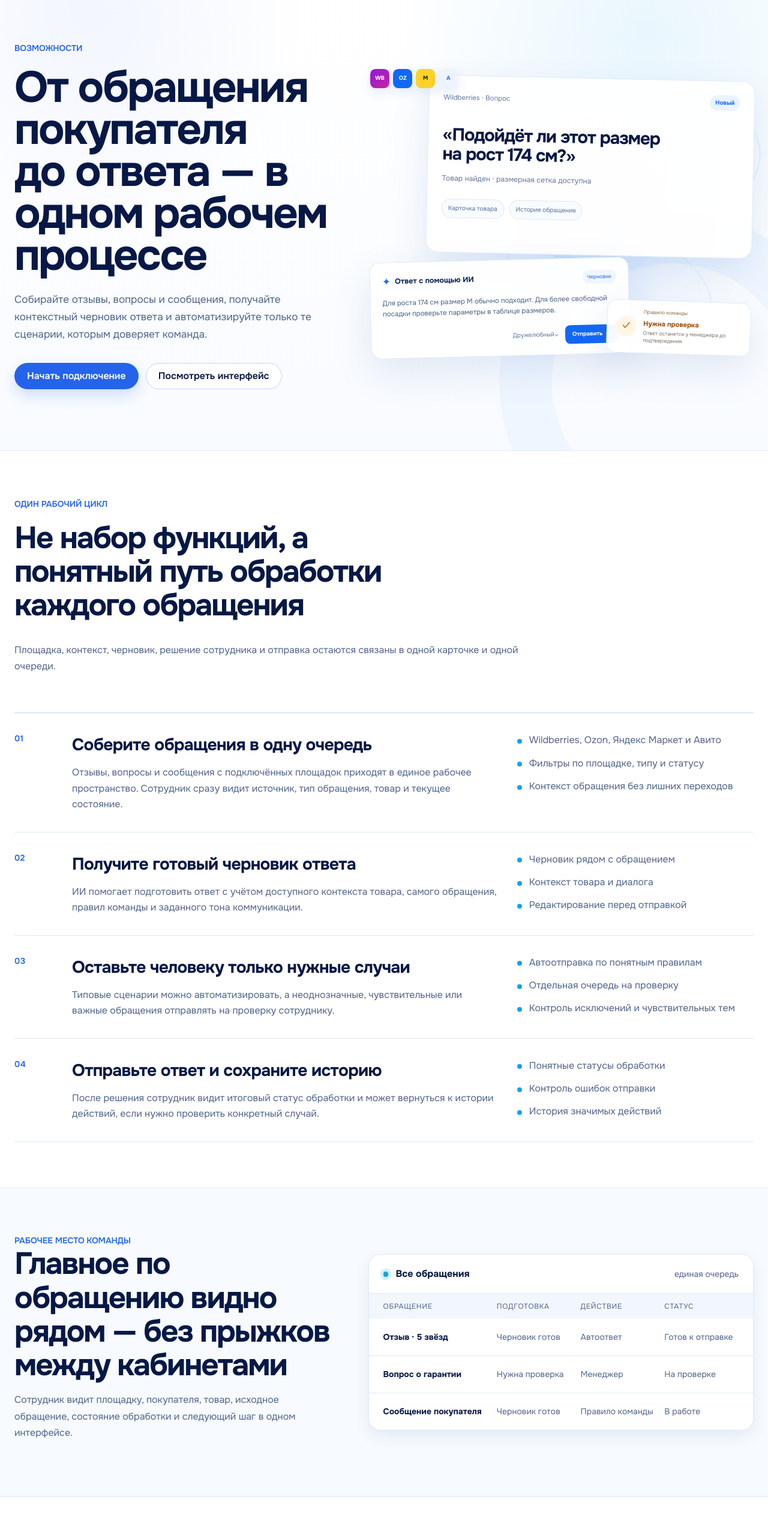
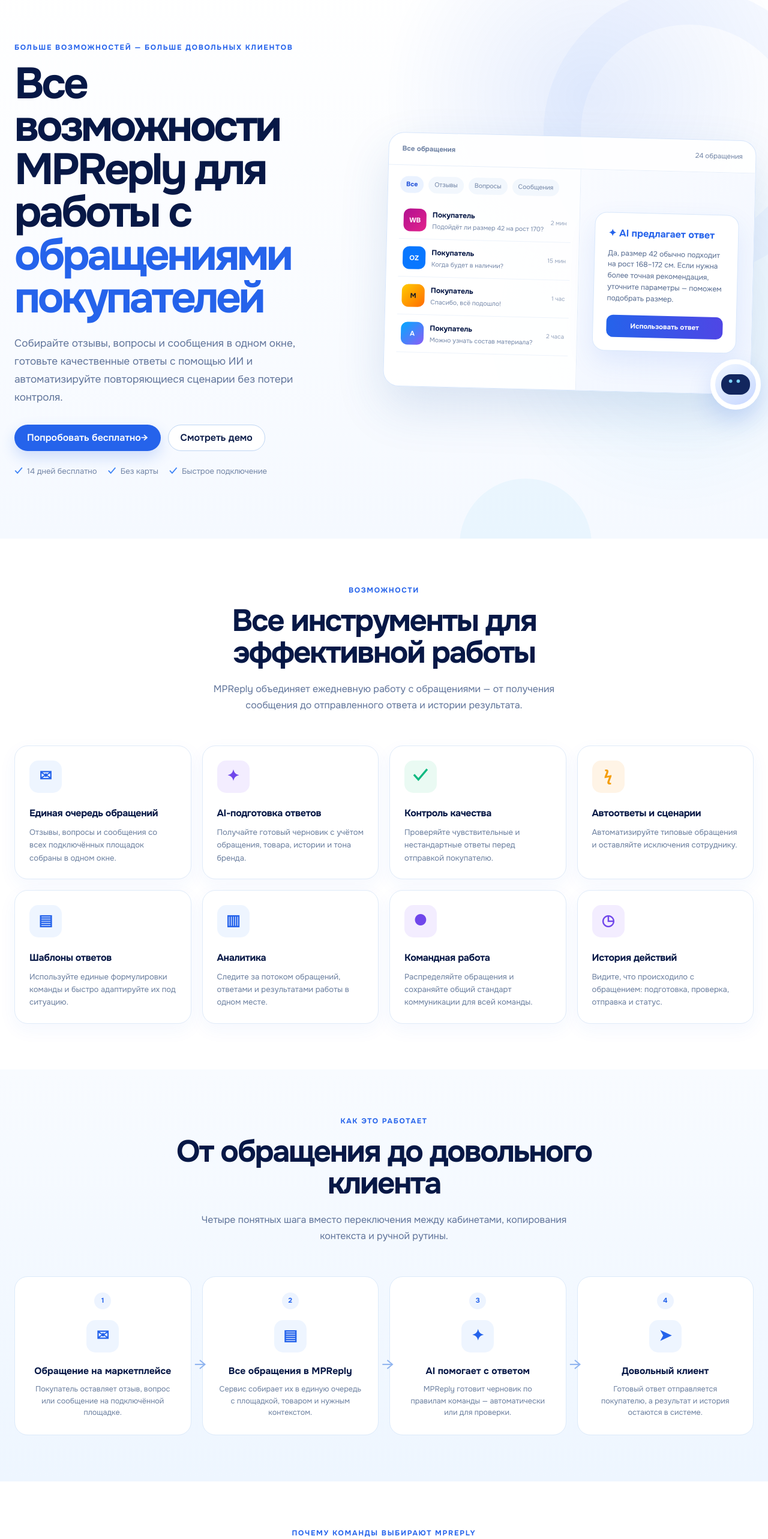
Before and after one commit to fedorovich-web/mpreply, a Next.js app in the folder apps/web/: page /features in a window 1280 px wide. Shown: the part 120-2686 px from the top of the page at 60% size. Built offline with nearby package versions, Linux system fonts and the light colour scheme; no server answers.

Commit message:
feat(web): rebuild features page from approved mockup

```diff
--- a/apps/web/app/features/page.tsx
+++ b/apps/web/app/features/page.tsx
@@ -5,196 +5,221 @@ import { PublicShell } from "../../components/public-site/PublicShell";
 import { createPageMetadata } from "../../lib/seo";
 
 export const metadata: Metadata = createPageMetadata({
-  title: "Автоответы на отзывы, вопросы и сообщения — возможности MPReply",
+  title: "Возможности MPReply — обращения, ИИ-ответы и автоматизация",
   description:
-    "Единая очередь обращений с Wildberries, Ozon, Яндекс Маркета и Авито, ответы с помощью ИИ, правила автоматизации, проверка сотрудником и контроль отправки.",
+    "Единая очередь обращений с Wildberries, Ozon, Яндекс Маркета и Авито, подготовка ответов с ИИ, контроль качества, автоответы, шаблоны, аналитика и командная работа.",
   path: "/features",
 });
 
-const capabilityGroups = [
+const tools = [
   {
-    number: "01",
-    title: "Соберите обращения в одну очередь",
-    text: "Отзывы, вопросы и сообщения с подключённых площадок приходят в единое рабочее пространство. Сотрудник сразу видит источник, тип обращения, товар и текущее состояние.",
-    points: ["Wildberries, Ozon, Яндекс Маркет и Авито", "Фильтры по площадке, типу и статусу", "Контекст обращения без лишних переходов"],
+    icon: "✉",
+    tone: "blue",
+    title: "Единая очередь обращений",
+    text: "Отзывы, вопросы и сообщения со всех подключённых площадок собраны в одном окне.",
   },
   {
-    number: "02",
-    title: "Получите готовый черновик ответа",
-    text: "ИИ помогает подготовить ответ с учётом доступного контекста товара, самого обращения, правил команды и заданного тона коммуникации.",
-    points: ["Черновик рядом с обращением", "Контекст товара и диалога", "Редактирование перед отправкой"],
+    icon: "✦",
+    tone: "purple",
+    title: "AI-подготовка ответов",
+    text: "Получайте готовый черновик с учётом обращения, товара, истории и тона бренда.",
   },
   {
-    number: "03",
-    title: "Оставьте человеку только нужные случаи",
-    text: "Типовые сценарии можно автоматизировать, а неоднозначные, чувствительные или важные обращения отправлять на проверку сотруднику.",
-    points: ["Автоотправка по понятным правилам", "Отдельная очередь на проверку", "Контроль исключений и чувствительных тем"],
+    icon: "✓",
+    tone: "green",
+    title: "Контроль качества",
+    text: "Проверяйте чувствительные и нестандартные ответы перед отправкой покупателю.",
   },
   {
-    number: "04",
-    title: "Отправьте ответ и сохраните историю",
-    text: "После решения сотрудник видит итоговый статус обработки и может вернуться к истории действий, если нужно проверить конкретный случай.",
-    points: ["Понятные статусы обработки", "Контроль ошибок отправки", "История значимых действий"],
+    icon: "ϟ",
+    tone: "orange",
+    title: "Автоответы и сценарии",
+    text: "Автоматизируйте типовые обращения и оставляйте исключения сотруднику.",
   },
-];
+  {
+    icon: "▤",
+    tone: "blue",
+    title: "Шаблоны ответов",
+    text: "Используйте единые формулировки команды и быстро адаптируйте их под ситуацию.",
+  },
+  {
+    icon: "▥",
+    tone: "blue",
+    title: "Аналитика",
+    text: "Следите за потоком обращений, ответами и результатами работы в одном месте.",
+  },
+  {
+    icon: "●",
+    tone: "purple",
+    title: "Командная работа",
+    text: "Распределяйте обращения и сохраняйте общий стандарт коммуникации для всей команды.",
+  },
+  {
+    icon: "◷",
+    tone: "purple",
+    title: "История действий",
+    text: "Видите, что происходило с обращением: подготовка, проверка, отправка и статус.",
+  },
+] as const;
 
-const consoleRows = [
-  ["Отзыв · 5 звёзд", "Черновик готов", "Автоответ", "Готов к отправке"],
-  ["Вопрос о гарантии", "Нужна проверка", "Менеджер", "На проверке"],
-  ["Сообщение покупателя", "Черновик готов", "Правило команды", "В работе"],
-];
+const workflow = [
+  {
+    icon: "✉",
+    title: "Обращение на маркетплейсе",
+    text: "Покупатель оставляет отзыв, вопрос или сообщение на подключённой площадке.",
+  },
+  {
+    icon: "▤",
+    title: "Все обращения в MPReply",
+    text: "Сервис собирает их в единую очередь с площадкой, товаром и нужным контекстом.",
+  },
+  {
+    icon: "✦",
+    title: "AI помогает с ответом",
+    text: "MPReply готовит черновик по правилам команды — автоматически или для проверки.",
+  },
+  {
+    icon: "➤",
+    title: "Довольный клиент",
+    text: "Готовый ответ отправляется покупателю, а результат и история остаются в системе.",
+  },
+] as const;
 
-const controlScenarios = [
-  ["Повторяющиеся обращения", "Можно автоматизировать после настройки правил и тона ответа."],
-  ["Неоднозначные вопросы", "Оставляйте на проверку, чтобы сотрудник видел контекст и принимал решение."],
-  ["Негатив и чувствительные темы", "Выделяйте в отдельный сценарий и не отправляйте без нужного контроля."],
-  ["Несколько площадок", "Используйте один рабочий процесс вместо отдельных привычек для каждого кабинета."],
-];
+const benefits = [
+  ["Быстрее отвечайте", "Все обращения и следующий шаг уже перед глазами команды."],
+  ["Держите качество", "Тон бренда, правила и ручная проверка работают в одном процессе."],
+  ["Снимайте рутину", "Повторяющиеся сценарии можно автоматизировать без потери контроля."],
+  ["Видите результат", "Статусы и история действий помогают разбирать каждый случай."],
+] as const;
+
+const messages = [
+  ["wb", "WB", "Подойдёт ли размер 42 на рост 170?", "2 мин"],
+  ["oz", "OZ", "Когда будет в наличии?", "15 мин"],
+  ["ym", "М", "Спасибо, всё подошло!", "1 час"],
+  ["av", "A", "Можно узнать состав материала?", "2 часа"],
+] as const;
 
 export default function FeaturesPage() {
   return (
     <PublicShell>
-      <section className="public-subhero public-subhero-featured">
-        <div className="public-container public-subhero-grid">
-          <div className="public-subhero-copy">
-            <p className="eyebrow">Возможности</p>
-            <h1>От обращения покупателя до ответа — в одном рабочем процессе</h1>
-            <p className="public-lead">
-              Собирайте отзывы, вопросы и сообщения, получайте контекстный черновик ответа и автоматизируйте только те сценарии, которым доверяет команда.
+      <div className="mockup-page">
+        <section className="features-mockup-hero mockup-hero">
+          <div className="public-container mockup-hero-grid">
+            <div className="mockup-hero-copy">
+              <p className="mockup-eyebrow">Больше возможностей — больше довольных клиентов</p>
+              <h1>
+                Все возможности MPReply для работы с <span className="mockup-highlight">обращениями покупателей</span>
+              </h1>
+              <p>
+                Собирайте отзывы, вопросы и сообщения в одном окне, готовьте качественные ответы с помощью ИИ и автоматизируйте повторяющиеся сценарии без потери контроля.
               </p>
-            <div className="hero-actions">
+              <div className="mockup-actions">
                 <Link className="button button-primary" href="/auth/register?intent=connect-marketplace">
-                Начать подключение
+                  Попробовать бесплатно <span aria-hidden="true">→</span>
                 </Link>
                 <Link className="button button-secondary" href="/demo">
-                Посмотреть интерфейс
+                  Смотреть демо
                 </Link>
+              </div>
+              <div className="mockup-trust-row" aria-label="Условия старта">
+                <span>14 дней бесплатно</span>
+                <span>Без карты</span>
+                <span>Быстрое подключение</span>
               </div>
             </div>
 
-          <div className="features-hero-scene" role="group" aria-label="Путь обращения от покупателя до готового ответа">
-            <div className="features-hero-glow" aria-hidden="true" />
-            <div className="features-hero-orbit features-hero-orbit-a" aria-hidden="true" />
-            <div className="features-hero-orbit features-hero-orbit-b" aria-hidden="true" />
-
-            <article className="features-hero-message">
-              <div className="features-hero-card-head">
-                <span>Wildberries · Вопрос</span>
-                <strong>Новый</strong>
+            <div className="features-mockup-scene" role="img" aria-label="Единая очередь MPReply с обращениями и подготовленным ответом">
+              <div className="features-window">
+                <div className="features-window-top">
+                  <strong>Все обращения</strong>
+                  <span>24 обращения</span>
                 </div>
-              <h2>«Подойдёт ли этот размер на рост 174 см?»</h2>
-              <p>Товар найден · размерная сетка доступна</p>
-              <div className="features-hero-context" role="group" aria-label="Доступный контекст">
-                <span>Карточка товара</span>
-                <span>История обращения</span>
+                <div className="features-window-body">
+                  <div className="features-feed">
+                    <div className="features-feed-tabs" aria-hidden="true">
+                      <span>Все</span>
+                      <span>Отзывы</span>
+                      <span>Вопросы</span>
+                      <span>Сообщения</span>
                     </div>
-            </article>
-
-            <div className="features-hero-draft">
-              <div className="features-hero-draft-title">
-                <span aria-hidden="true">✦</span>
-                <strong>Ответ с помощью ИИ</strong>
-                <small>Черновик</small>
+                    {messages.map(([tone, mark, text, time]) => (
+                      <div className="features-message" key={`${mark}-${text}`}>
+                        <span className={`mockup-market-mark ${tone}`} aria-hidden="true">{mark}</span>
+                        <div>
+                          <strong>Покупатель</strong>
+                          <p>{text}</p>
                         </div>
-              <p>Для роста 174 см размер M обычно подходит. Для более свободной посадки проверьте параметры в таблице размеров.</p>
-              <div className="features-hero-draft-actions" aria-hidden="true">
-                <span>Дружелюбный⌄</span>
-                <b>Отправить&nbsp; →</b>
+                        <small>{time}</small>
+                      </div>
+                    ))}
+                  </div>
+                  <div className="features-draft-pane">
+                    <div className="features-draft-card">
+                      <strong>✦ AI предлагает ответ</strong>
+                      <p>
+                        Да, размер 42 обычно подходит на рост 168–172 см. Если нужна более точная рекомендация, уточните параметры — поможем подобрать размер.
+                      </p>
+                      <span>Использовать ответ</span>
                     </div>
                   </div>
-
-            <div className="features-hero-review">
-              <span className="features-hero-review-icon" aria-hidden="true">✓</span>
-              <div>
-                <small>Правило команды</small>
-                <strong>Нужна проверка</strong>
-                <p>Ответ останется у менеджера до подтверждения.</p>
                 </div>
               </div>
-
-            <div className="features-hero-sources" role="group" aria-label="Поддерживаемые площадки">
-              <span className="is-wb">WB</span>
-              <span className="is-ozon">OZ</span>
-              <span className="is-market">М</span>
-              <span className="is-avito">A</span>
-            </div>
+              <div className="mockup-mascot" aria-hidden="true" />
             </div>
           </div>
         </section>
 
         <section className="public-section">
           <div className="public-container">
-          <div className="section-heading section-heading-wide">
-            <p className="eyebrow">Один рабочий цикл</p>
-            <h2>Не набор функций, а понятный путь обработки каждого обращения</h2>
-            <p>Площадка, контекст, черновик, решение сотрудника и отправка остаются связаны в одной карточке и одной очереди.</p>
+            <div className="mockup-section-head">
+              <p className="mockup-eyebrow">Возможности</p>
+              <h2>Все инструменты для эффективной работы</h2>
+              <p>MPReply объединяет ежедневную работу с обращениями — от получения сообщения до отправленного ответа и истории результата.</p>
             </div>
-
-          <div className="capability-stack">
-            {capabilityGroups.map((group) => (
-              <article className="capability-row" key={group.number}>
-                <span className="capability-index">{group.number}</span>
-                <div className="capability-copy">
-                  <h3>{group.title}</h3>
-                  <p>{group.text}</p>
-                </div>
-                <ul className="capability-points">
-                  {group.points.map((point) => <li key={point}>{point}</li>)}
-                </ul>
+            <div className="features-tool-grid">
+              {tools.map((tool) => (
+                <article className="features-tool-card" key={tool.title}>
+                  <span className={`mockup-icon-chip ${tool.tone === "blue" ? "" : tool.tone}`} aria-hidden="true">{tool.icon}</span>
+                  <h3>{tool.title}</h3>
+                  <p>{tool.text}</p>
                 </article>
               ))}
             </div>
           </div>
         </section>
 
-      <section className="public-section public-section-muted">
-        <div className="public-container public-two-column public-two-column-feature">
-          <div>
-            <p className="eyebrow">Рабочее место команды</p>
-            <h2>Главное по обращению видно рядом — без прыжков между кабинетами</h2>
-            <p className="public-copy-muted">
-              Сотрудник видит площадку, покупателя, товар, исходное обращение, состояние обработки и следующий шаг в одном интерфейсе.
-            </p>
+        <section className="public-section mockup-section-soft">
+          <div className="public-container">
+            <div className="mockup-section-head">
+              <p className="mockup-eyebrow">Как это работает</p>
+              <h2>От обращения до довольного клиента</h2>
+              <p>Четыре понятных шага вместо переключения между кабинетами, копирования контекста и ручной рутины.</p>
             </div>
-
-          <div className="product-console" role="group" aria-label="Пример очереди MPReply">
-            <div className="product-console-head">
-              <div>
-                <span className="operations-live-dot" aria-hidden="true" />
-                <strong>Все обращения</strong>
-              </div>
-              <span>единая очередь</span>
-            </div>
-            <div className="product-console-columns" aria-hidden="true">
-              <span>Обращение</span><span>Подготовка</span><span>Действие</span><span>Статус</span>
-            </div>
-            <div className="product-console-rows">
-              {consoleRows.map(([message, decision, action, status]) => (
-                <div className="product-console-row" key={message}>
-                  <strong>{message}</strong>
-                  <span>{decision}</span>
-                  <span>{action}</span>
-                  <span>{status}</span>
-                </div>
+            <div className="features-workflow">
+              {workflow.map((step, index) => (
+                <article className="features-workflow-card" key={step.title}>
+                  <span className="mockup-step-number">{index + 1}</span>
+                  <span className="mockup-icon-chip" aria-hidden="true">{step.icon}</span>
+                  <h3>{step.title}</h3>
+                  <p>{step.text}</p>
+                </article>
               ))}
-            </div>
             </div>
           </div>
         </section>
 
         <section className="public-section">
-        <div className="public-container public-two-column public-two-column-balanced">
-          <div>
-            <p className="eyebrow">Контроль автоматизации</p>
-            <h2>Автоматизируйте рутину. Решения с риском оставляйте человеку.</h2>
-            <p className="public-copy-muted">Правила определяют не только когда можно отправить ответ автоматически, но и когда система должна остановиться и передать случай сотруднику.</p>
+          <div className="public-container">
+            <div className="mockup-section-head">
+              <p className="mockup-eyebrow">Почему команды выбирают MPReply</p>
+              <h2>Экономьте время и развивайте ваш бизнес</h2>
+              <p>Сервис снимает повторяющиеся действия, но оставляет команде контроль там, где он действительно нужен.</p>
             </div>
-          <div className="audience-pricing-list">
-            {controlScenarios.map(([title, text]) => (
-              <article className="audience-pricing-row" key={title}>
-                <h3>{title}</h3>
-                <p>{text}</p>
-                <span>Контроль остаётся у команды</span>
+            <div className="features-benefit-grid">
+              {benefits.map(([title, text]) => (
+                <article className="features-benefit-card" key={title}>
+                  <strong>{title}</strong>
+                  <span>{text}</span>
                 </article>
               ))}
             </div>
@@ -202,16 +227,26 @@ export default function FeaturesPage() {
         </section>
 
         <section className="public-section public-cta-section">
-        <div className="public-container public-cta-card">
-          <div>
-            <p className="eyebrow">Посмотрите продукт в действии</p>
-            <h2>Пройдите путь от входящего обращения до готового ответа</h2>
+          <div className="public-container">
+            <div className="mockup-cta">
+              <p className="mockup-eyebrow">Начните сейчас</p>
+              <h2>Начните использовать все возможности MPReply</h2>
+              <p>Подключите маркетплейсы и соберите работу с отзывами, вопросами и сообщениями в одном понятном процессе.</p>
+              <div className="mockup-actions">
+                <Link className="button button-primary" href="/auth/register?intent=connect-marketplace">
+                  Попробовать бесплатно <span aria-hidden="true">→</span>
+                </Link>
+                <Link className="button button-secondary" href="/demo">Смотреть демо</Link>
               </div>
-          <Link className="button button-primary button-on-dark" href="/demo">
-            Открыть демо
-          </Link>
+              <div className="mockup-trust-row" aria-label="Условия старта">
+                <span>14 дней бесплатно</span>
+                <span>Без карты</span>
+                <span>Быстрое подключение</span>
+              </div>
+            </div>
           </div>
         </section>
+      </div>
     </PublicShell>
   );
 }
```
Lines whose indentation alone changed are shown as unchanged.
